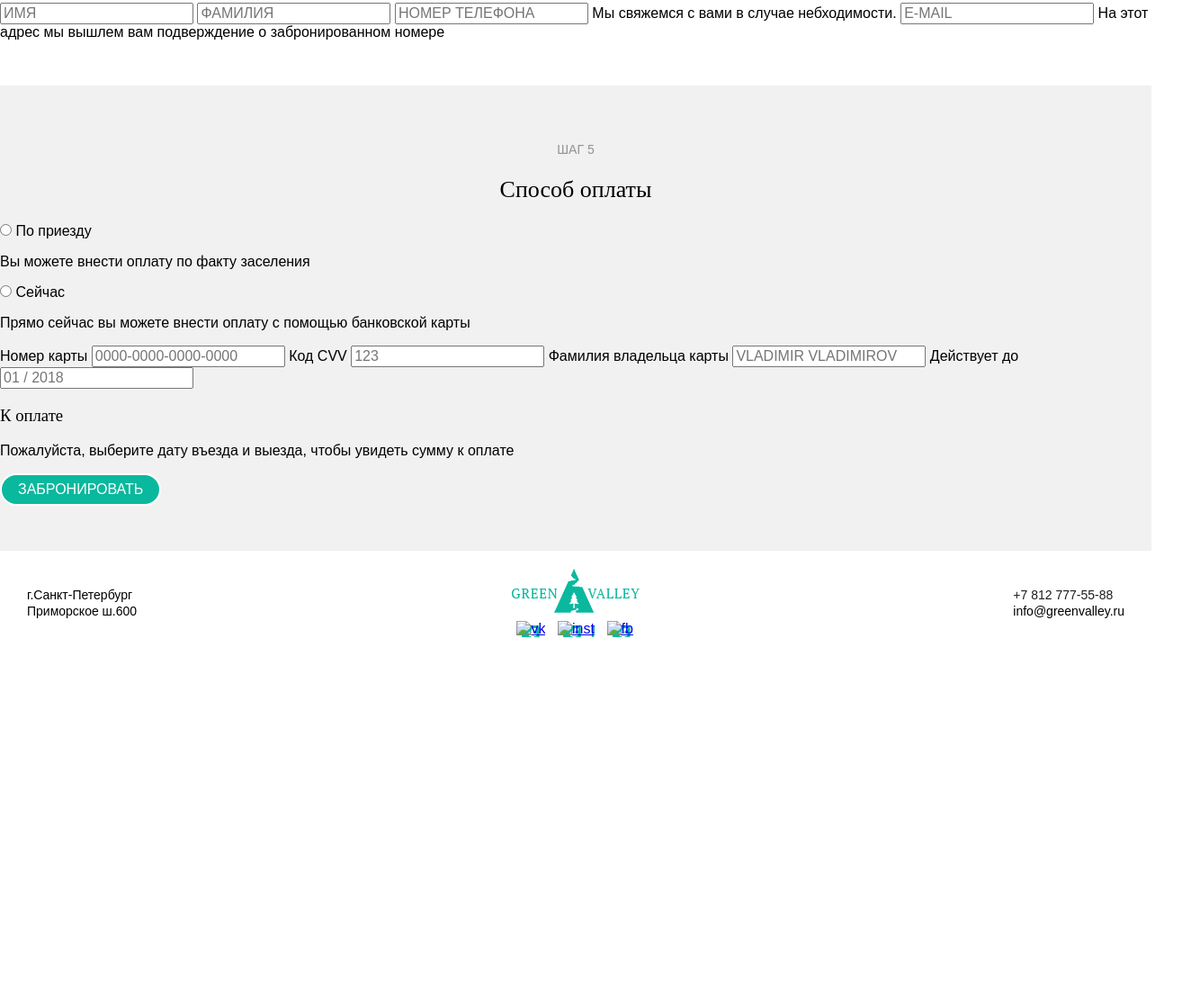
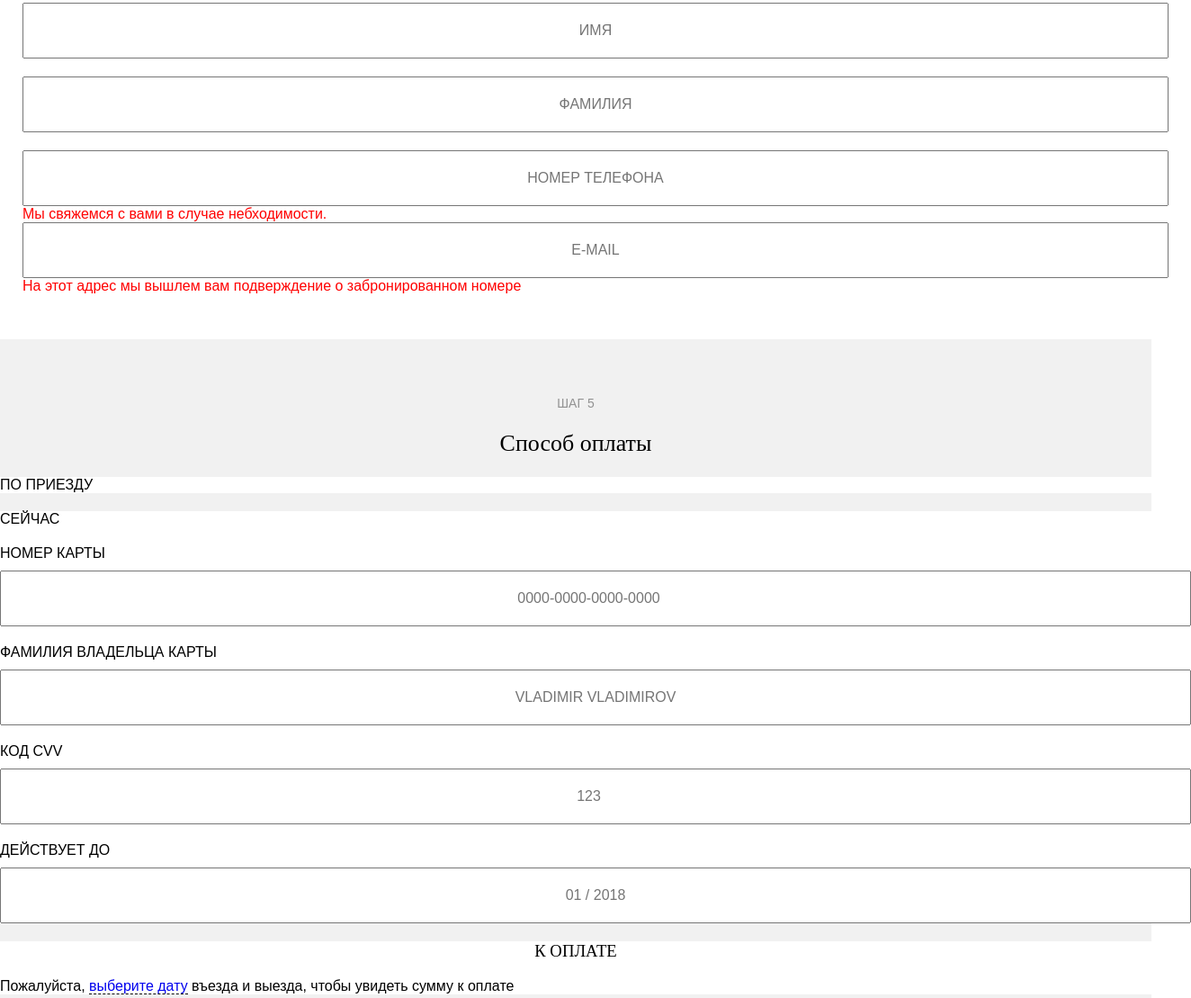
Before and after one commit to irnbru-dev/Green-Valley-WORKING, a website: page form.html in a window 1280 px wide. Shown: the part 1467-2576 px from the top of the page at 90% size, 1324 px wide, since content can reach past the window. Before the commit the page ends 2195 px from the top, so only its background shows below. Drawn offline with nearby package versions, Linux system fonts and the light colour scheme; files that its build step writes are made by us from their sources.

Commit message:
18/12
Form, footer

```diff
--- a/form.html
+++ b/form.html
@@ -44,7 +44,7 @@
   <form>
   <section class="booking-step">
     <p class="booking-step__step-counter">ШАГ 1</p>
-    <h2 class="booking-step__title">Дата отдыха</h2>
+    <h2 class="booking-step__title" id="data-step">Дата отдыха</h2>
     <div class="booking-form__data-inner">
      <div class="booking-form__data-check-inout">
        <label><h3 class="booking-form__data-title">Дата въезда</h3>
@@ -92,32 +92,61 @@
   <section class="booking-step">
     <p class="booking-step__step-counter">ШАГ 4</p>
     <h2 class="booking-step__title">Персональная информация</h2>
-    <input type="text" placeholder="ИМЯ">
-    <input type="text" placeholder="ФАМИЛИЯ">
-    <label><input type="tel" placeholder="НОМЕР ТЕЛЕФОНА"> Мы свяжемся с вами в случае небходимости.</label>
-    <label><input type="email" placeholder="E-MAIL"> На этот адрес мы вышлем вам подверждение о забронированном номере</label>
+    <div class="booking-form__personal-info-inner">
+      <input type="text" placeholder="ИМЯ">
+      <input type="text" placeholder="ФАМИЛИЯ">
+      <label>
+        <input type="tel" placeholder="НОМЕР ТЕЛЕФОНА"> Мы свяжемся с вами в случае небходимости.
+      </label>
+      <label>
+        <input type="email" placeholder="E-MAIL"> На этот адрес мы вышлем вам подверждение о забронированном номере
+      </label>
+    </div>
   </section>
 
   <section class="booking-step">
     <p class="booking-step__step-counter">ШАГ 5</p>
     <h2 class="booking-step__title">Способ оплаты</h2>
 
- <!--  Не хватает оберток -->
-    <label><input type="radio" name="payment-way" value="pay-on-place"> По приезду</label>
-    <p>Вы можете внести оплату по факту заселения</p>
-    <label><input type="radio" name="payment-way" value="pay-now"> Сейчас</label>
-    <p>Прямо сейчас вы можете внести оплату с помощью банковской карты</p>
 
-    <label>Номер карты <input type="number" placeholder="0000-0000-0000-0000"></label>
-    <label>Код CVV <input type="number" placeholder="123"></label>
-    <label>Фамилия владельца карты <input type="text" placeholder="VLADIMIR VLADIMIROV"></label>
-    <label>Действует до <input type="number" placeholder="01 / 2018"></label>
-  <!-- Конец -->
+    <div class="booking-form__payment-way-item">
+      <label>
+        <input type="radio" name="payment-way" value="pay-on-place"> По приезду
+      </label>
+      <p>Вы можете внести оплату по факту заселения</p>
+    </div>
 
-    <div class="booking-form__payment-summ">
-      <h3 class="booking-form__payment-summ-title">К оплате</h3>
-      <p class="booking-form__payment-summ-txt">Пожалуйста, выберите дату въезда и выезда, чтобы увидеть сумму к оплате</p>
+
+    <div class="booking-form__payment-way-item">
+      <label>
+        <input type="radio" name="payment-way" value="pay-now"> Сейчас
+      </label>
+      <p>Прямо сейчас вы можете внести оплату с помощью банковской карты</p>
+
+
+      <label for="cart-number">номер карты
+        <input id="cart-number" type="number" placeholder="0000-0000-0000-0000">
+      </label>
+      <label for="name-cartholder">фамилия владельца карты
+        <input id="name-cartholder" type="text" placeholder="vladimir vladimirov">
+      </label>
+      <label for="cvv-code">код cvv
+        <input id="cvv-code" type="number" placeholder="123">
+      </label>
+      <label for="cart-valid">действует до
+        <input id="cart-valid" name="calendar" placeholder="01 / 2018">
+      </label>
     </div>
+
+
+    <div class="booking-form__payment-total">
+      <div class="booking-form__payment-total-inner">
+        <h3 class="booking-form__payment-total-title">К оплате</h3>
+        <p class="booking-form__payment-total-txt">Пожалуйста, <a href="#data-step">выберите дату</a> въезда и выезда, чтобы увидеть сумму к оплате</p>
+      </div>
+    </div>
+
+    </div>   <!-- <-это див от иннера -->
 
 
    <a href="" class="btn btn--bg-green">Забронировать</a>
@@ -134,9 +163,9 @@
     <div class="page-footer__logo-social">
       <a href="#" class="main-logo"><img src="img/logo.png" alt="Green Valley"></a>
       <div class="page-footer__socials">
-        <a href="#" class="page-footer__social"><img src="" alt="vk"></a>
-        <a href="#" class="page-footer__social"><img src="" alt="inst"></a>
-        <a href="#" class="page-footer__social"><img src="" alt="fb"></a>
+        <a href="https://vk.com/irnbru" class="page-footer__social-vk"></a>
+        <a href="#" class="page-footer__social-inst"></a>
+        <a href="#" class="page-footer__social-fb"></a>
       </div>
     </div>
     <div class="page-footer__contacts">
--- a/less/blocks/booking-form.less
+++ b/less/blocks/booking-form.less
@@ -98,7 +98,7 @@
 
     width: 13px;
     height: 8px;
-    left: 125px;
+    left: 120px;
     transform: rotate(-45deg);
 
     border-left: 5px solid @green;
@@ -115,6 +115,86 @@
   }
 }
 
+// STEP 4 PERSONAL-INFO
+
+.booking-form {
+
+  &__personal-info-inner {
+    margin: 0 25px;
+  }
+
+  &__personal-info-inner input {
+    width: 100%;
+    padding: 20px;
+    text-align: center;
+    text-transform: uppercase;
+  }
+
+  &__personal-info-inner input[type="text"] {
+    margin-bottom: 20px;
+  }
+
+  &__personal-info-inner label {
+    margin-bottom: 20px;
+    color: red;
+  }
+}
+
+//  STEP 5 PAYMENT
+  .booking-form {
+
+    &__payment-way-item {
+      background-color: #fff;
+      margin-bottom: 20px;
+      text-transform: uppercase;
+    }
+
+    &__payment-way-item input[type=radio] {
+      display: none;
+    }
+
+    &__payment-way-item label {
+      cursor: pointer;
+      display: block;
+      margin-bottom: 20px;
+    }
+
+    &__payment-way-item label input {
+      display: block;
+      width: 100%;
+      text-align: center;
+      text-transform: uppercase;
+      margin-top: 10px;
+      padding: 20px;
+    }
+
+    &__payment-way-item p {
+      display: none;
+    }
+
+    &__payment-total {
+      background-color: #fff;
+    }
+  }
+
+// TOTAL
+  .booking-form {
+
+    &__payment-total-title {
+      text-align: center;
+      text-transform: uppercase;
+    }
+
+    &__payment-total-txt {
+      text-align: left;
+    }
+
+    &__payment-total-txt a {
+      text-decoration: none;
+      border-bottom: 1px dashed black;
+    }
+  }
+
 @media (min-width: 768px) {
 
   .booking-form {
```
Also changed, not shown: roomslist.html (+3 -3 lines), singleroom.html (+3 -3 lines).
